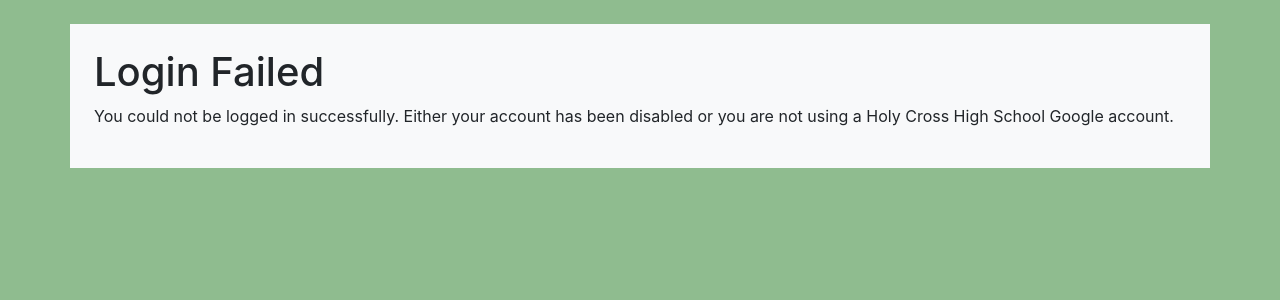
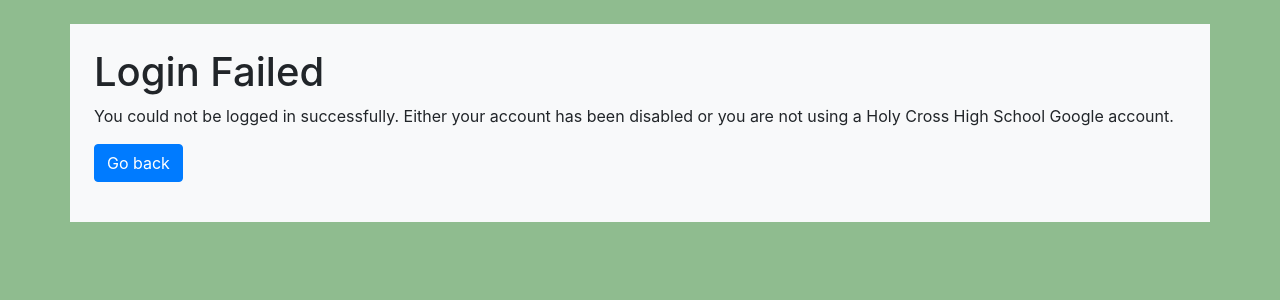
Before and after one commit to onstop4/MediaCenterSignUp, a Django app: template signup/templates/signup/login_failed.html in a window 1280 px wide. Shown: the top 300 px of the page. Run offline with Django 3.2, Linux system fonts and the light colour scheme; the template is opened without the code that fills it, so the values that code supplies are empty; parts of the project's set-up code (start-up, migrations or seed data) failed here and were passed over.

Commit message:
Added link on login-failed page to go back to index

```diff
--- a/signup/templates/signup/login_failed.html
+++ b/signup/templates/signup/login_failed.html
@@ -5,4 +5,7 @@
 {% block content %}
 <h1>Login Failed</h1>
 <p>You could not be logged in successfully. Either your account has been disabled or you are not using a Holy Cross High School Google account.</p>
+<p>
+    <a class="btn btn-primary" href="{% url 'index' %}">Go back</a>
+</p>
 {% endblock content %}
```
